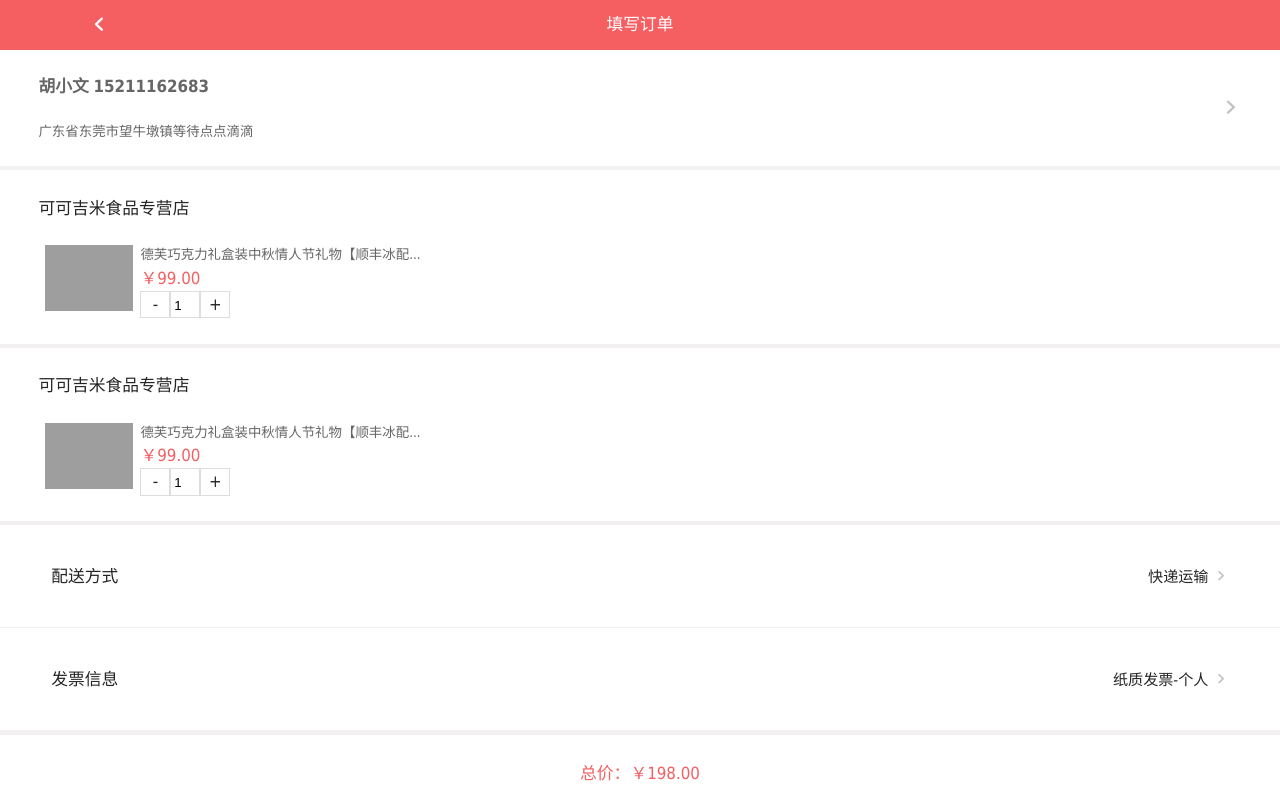
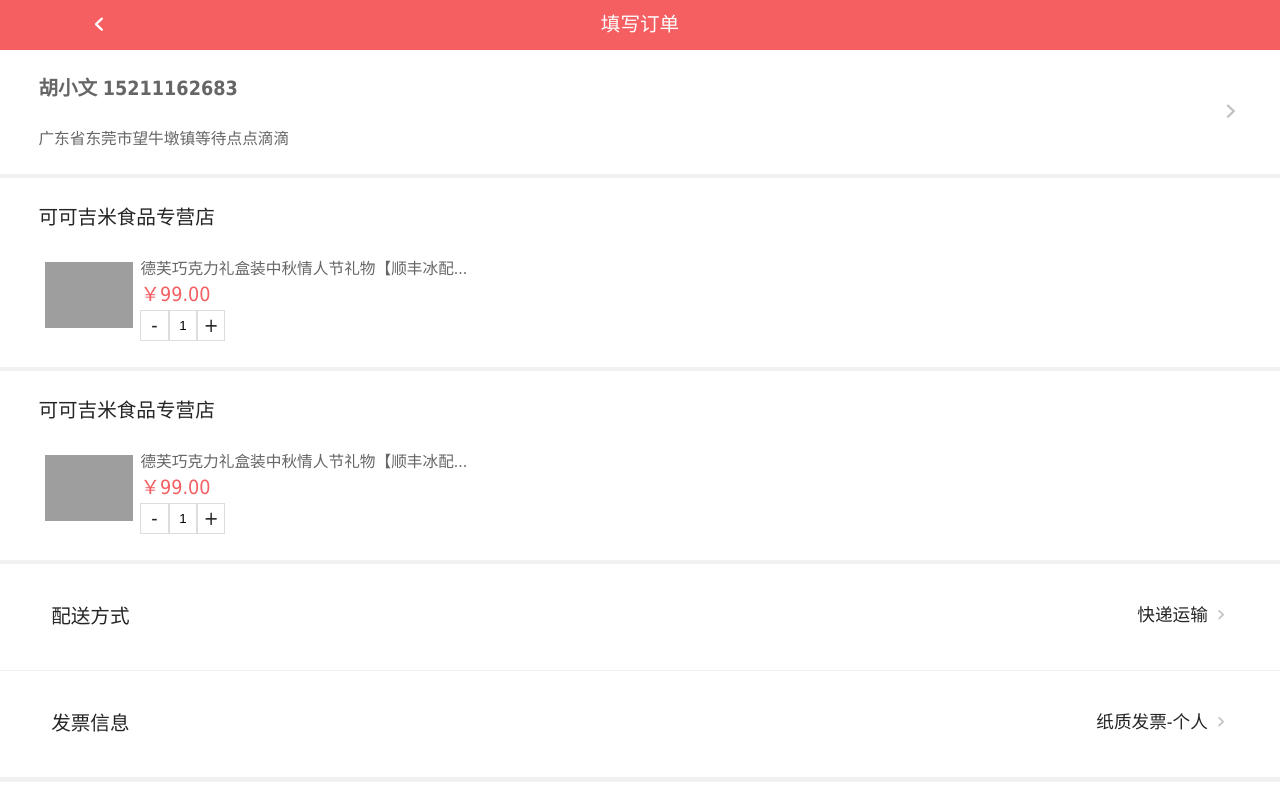
Before and after one commit to leiboT/qj, a plain HTML site: page startHTML/12/writeOrder.html in a window 1280 px wide. Drawn offline with Linux system fonts and the light colour scheme; grey boxes are pictures that could not be loaded.

Commit message:
add media query for change body font-size

```diff
--- a/startHTML/12/writeOrder.html
+++ b/startHTML/12/writeOrder.html
@@ -30,8 +30,9 @@
             padding: 0 7px;
         }
         .quantity-wrapper>li{
-            width: 33.3%;
-            max-width: 30px;
+            flex: 1;
+            min-width: 25px;
+            max-width: 35px;
         }
         .orderAddition [class*="icon-"]::before{
             font-size: 1em;
@@ -46,6 +47,12 @@
             color: #F35F62;
             border: 1px solid #F35F62;
             margin: 0.9em 0 3em;
+        }
+        @media screen and (min-width: 415px){
+            body{font-size: 13px;}
+        }
+        @media screen and (min-width: 767px){
+            body{font-size: 14px;}
         }
     </style>
 </head>
@@ -86,11 +93,11 @@
                         <li class="colorF35F62">
                             ￥99.00
                         </li>
-                        <li class="color252525">
+                        <li class="color252525 flexRowBox">
                             <ul class="flexRowBox quantity-wrapper">
                                 <li class="border1 txtCenter"> - </li>
-                                <li class="border1">
-                                    <input type="number" value="1" class="width100 txtCenter"/>
+                                <li class="border1 flexColBox">
+                                    <input type="tel" value="1" class="flex1 width100 txtCenter"/>
                                 </li>
                                 <li class="border1 txtCenter"> + </li>
                             </ul>
@@ -115,11 +122,11 @@
                         <li class="colorF35F62">
                             ￥99.00
                         </li>
-                        <li class="color252525">
+                        <li class="color252525 flexRowBox">
                             <ul class="flexRowBox quantity-wrapper">
                                 <li class="border1 txtCenter"> - </li>
-                                <li class="border1">
-                                    <input type="number" value="1" class="width100 txtCenter"/>
+                                <li class="border1 flexColBox">
+                                    <input type="tel" value="1" class="flex1 width100 txtCenter"/>
                                 </li>
                                 <li class="border1 txtCenter"> + </li>
                             </ul>
```
